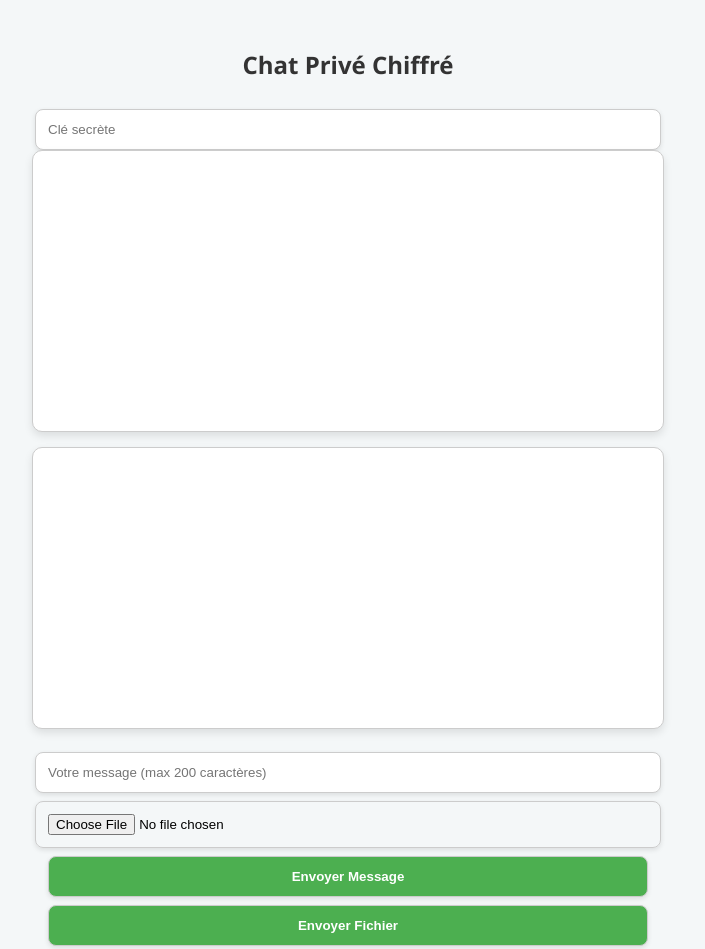
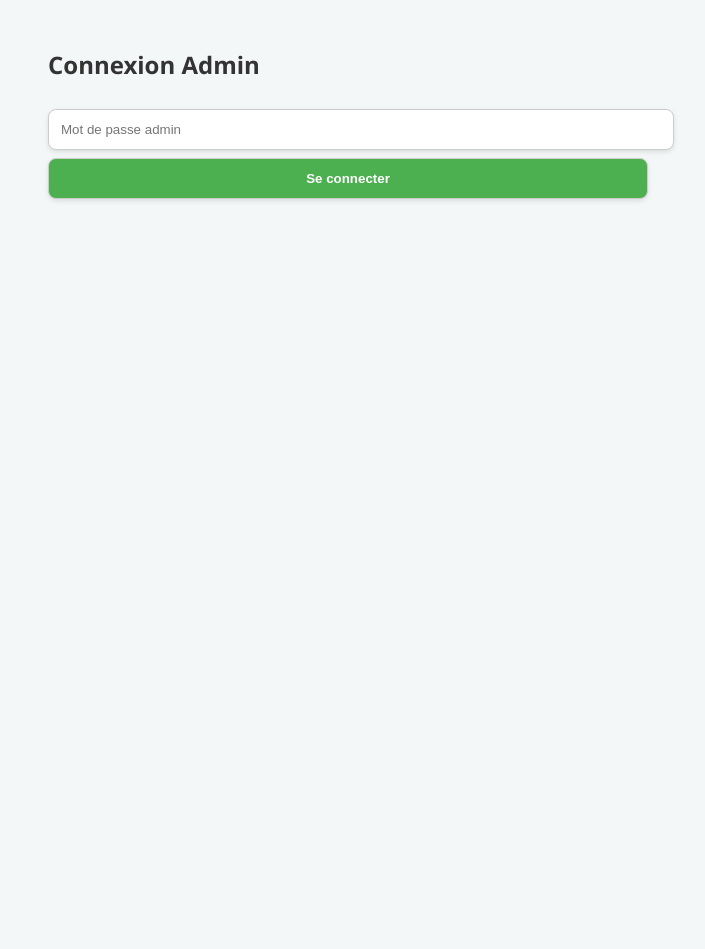
Before and after one commit to RedhatDevelopper/koksal, a plain HTML site: page index.html in a window 1280 px wide. Shown: the whole page, without its empty margins (292-997 px from the left). After the commit the page ends 800 px from the top, so only its background shows below. Drawn offline with nearby package versions, Linux system fonts and the light colour scheme; no server answers.

Commit message:
Update index.html

```diff
--- a/index.html
+++ b/index.html
@@ -19,13 +19,16 @@
             transition: background 0.5s, color 0.5s;
             overflow-x: hidden;
         }
+        #loginDiv, #mainContent {
+            width: 100%;
+            max-width: 600px;
+        }
         #chat, #users {
             border: 1px solid #ccc;
             background: #ffffff;
             border-radius: 10px;
             padding: 15px;
             width: 100%;
-            max-width: 600px;
             height: 250px;
             overflow-y: scroll;
             margin-bottom: 15px;
@@ -35,7 +38,6 @@
             padding: 12px;
             margin-top: 8px;
             width: 100%;
-            max-width: 600px;
             border: 1px solid #ccc;
             border-radius: 8px;
             box-shadow: 0px 2px 5px rgba(0, 0, 0, 0.1);
@@ -62,6 +64,13 @@
 </head>
 <body>
 
+<div id="loginDiv">
+    <h2>Connexion Admin</h2>
+    <input type="password" id="adminPassword" placeholder="Mot de passe admin" />
+    <button onclick="checkLogin()">Se connecter</button>
+</div>
+
+<div id="mainContent" style="display:none;">
     <h2>Chat Privé Chiffré</h2>
     <input type="text" id="key" placeholder="Clé secrète" />
     <div id="users"></div>
@@ -71,8 +80,21 @@
     <input type="file" id="fileInput" />
     <button onclick="sendMessage()">Envoyer Message</button>
     <button onclick="sendFile()">Envoyer Fichier</button>
+</div>
 
 <script>
+function checkLogin() {
+    const password = document.getElementById('adminPassword').value;
+    if (password === 'bB26_kazama') {
+        document.getElementById('loginDiv').style.display = 'none';
+        document.getElementById('mainContent').style.display = 'block';
+        initializeChat();
+    } else {
+        alert('Mot de passe incorrect.');
+    }
+}
+
+function initializeChat() {
   const firebaseConfig = {
     apiKey: "AIzaSyDJdkm0NY3Qs3aFawlMz-wjHjdBR_gxnLs",
     authDomain: "slowfire-2f833.firebaseapp.com",
@@ -136,7 +158,9 @@
     }
   }
 
-  function updateTyping() {
+  window.sendMessage = sendMessage;
+  window.sendFile = sendFile;
+  window.updateTyping = function() {
     typingRef.child(sessionId).set(pseudo);
     setTimeout(() => typingRef.child(sessionId).remove(), 3000);
   }
@@ -176,7 +200,7 @@
     }
   });
 
-  function downloadFile(filePath) {
+  window.downloadFile = function(filePath) {
     storage.ref(filePath).getDownloadURL().then(url => {
       const isImage = url.match(/\.(jpeg|jpg|gif|png)$/);
       const chat = document.getElementById('chat');
@@ -192,10 +216,10 @@
     });
   }
 
-  // Thème automatique jour/nuit
   const hour = new Date().getHours();
   if (hour >= 19 || hour <= 7) {
     document.body.classList.add('dark-mode');
+  }
 }
 </script>
 
```
Lines whose indentation alone changed are shown as unchanged.
